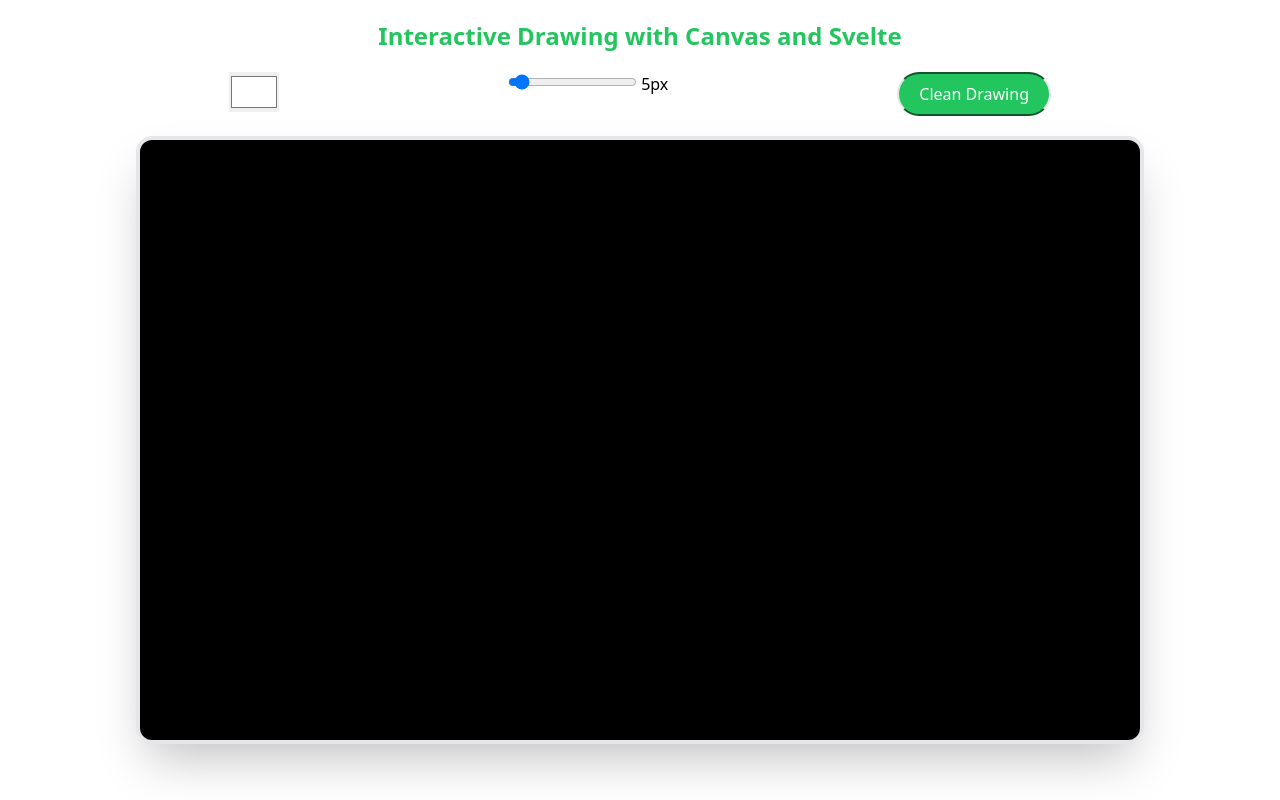
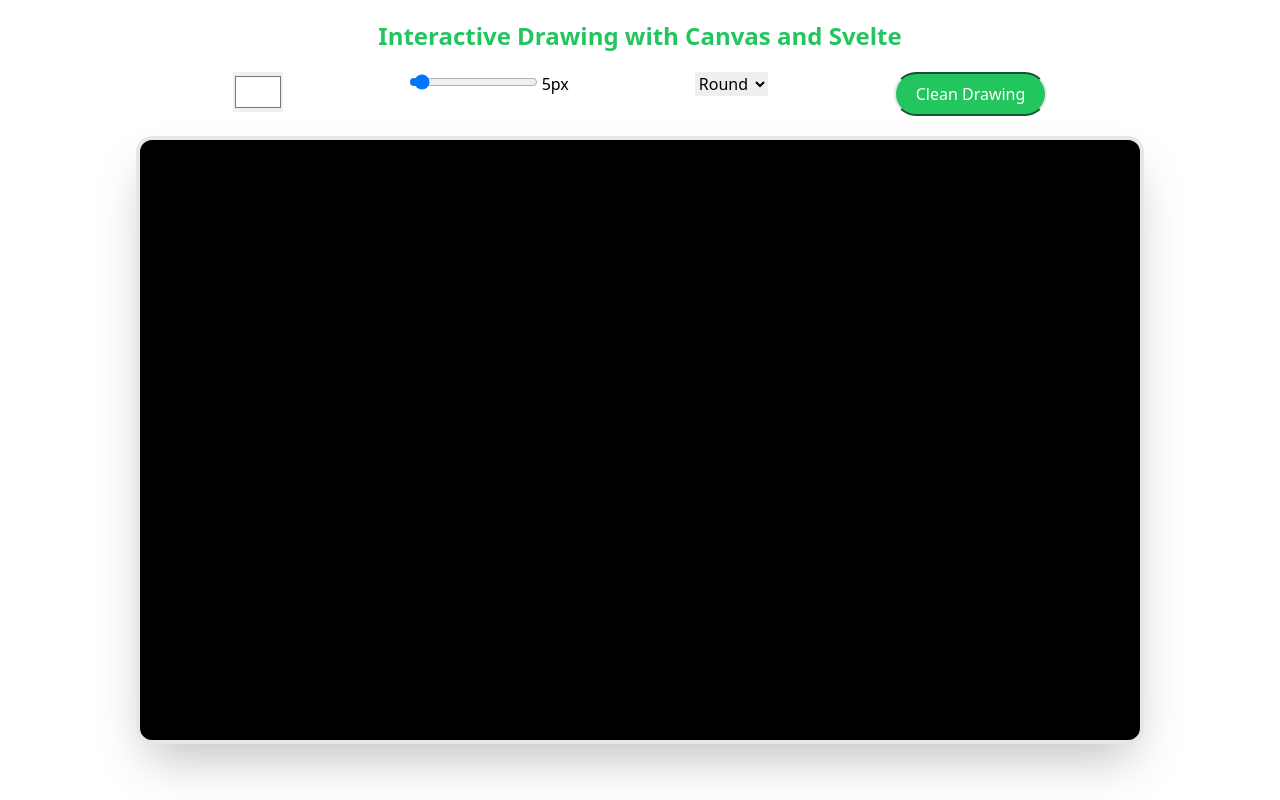
Before and after one commit to mosheurpau/user-interactions-mouse-clicks-drawing, a SvelteKit app: page / in a window 1280 px wide. Built offline with nearby package versions, Linux system fonts and the light colour scheme.

Commit message:
users to select different line cap

```diff
--- a/src/components/InteractiveCanvas.svelte
+++ b/src/components/InteractiveCanvas.svelte
@@ -6,6 +6,7 @@
   let drawing = false;
   let color = "#ffffff";
   let lineWidth = 5;
+  let lineCap = "round";
 
   function startDrawing(event) {
     drawing = true;
@@ -21,7 +22,7 @@
     if (!drawing) return;
 
     ctx.lineWidth = lineWidth;
-    ctx.lineCap = "round";
+    ctx.lineCap = lineCap;
     ctx.strokeStyle = color;
 
     ctx.lineTo(
@@ -48,12 +49,16 @@
     lineWidth = event.target.value;
   }
 
+  function updateLineCap(event) {
+    lineCap = event.target.value;
+  }
+
   onMount(() => {
     ctx = canvas.getContext("2d");
   });
 </script>
 
-<div class="mx-auto text-center mb-5 flex justify-evenly">
+<div class="mx-auto text-center mb-5 flex justify-evenly w-10/12">
   <div>
     <input
       type="color"
@@ -74,6 +79,13 @@
     <label>{lineWidth}px</label>
   </div>
   <div>
+    <select on:change={updateLineCap} class="mb-5">
+      <option value="butt">Butt</option>
+      <option value="round" selected>Round</option>
+      <option value="square">Square</option>
+    </select>
+  </div>
+  <div>
     <button
       on:click={clearCanvas}
       class="btn bg-green-500 px-5 rounded-3xl text-white py-2 mx-auto hover:bg-slate-600 border-2 border-y-green-900"
```
